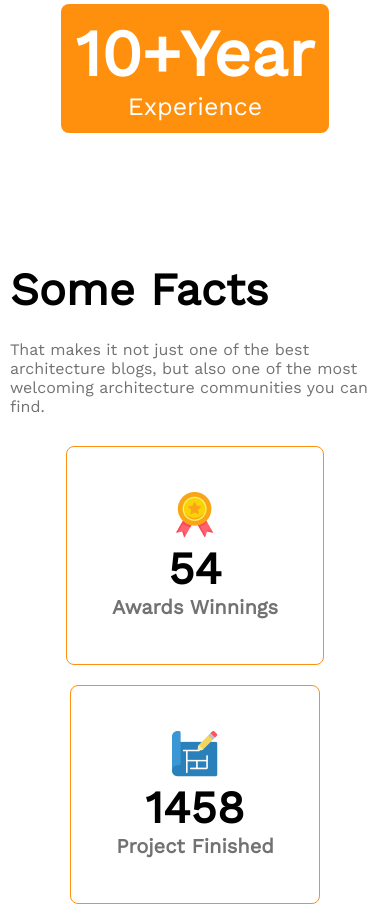
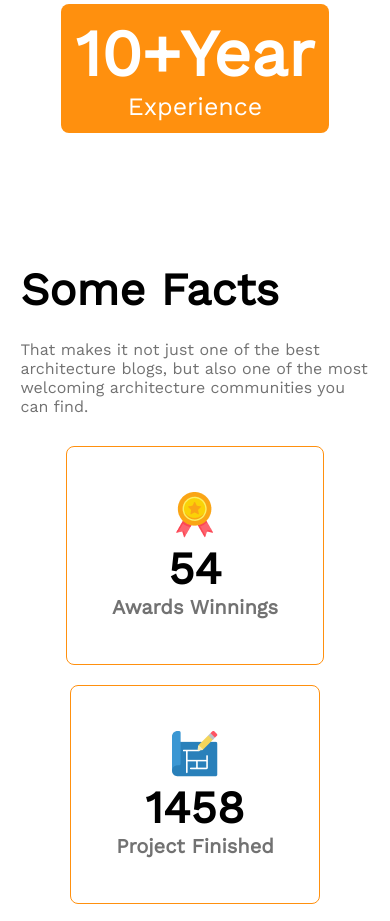
Before and after one commit to faridul22/g3-architects-solution, a plain HTML site: page index.html in a window 390 px wide. Shown: the part 4640-5561 px from the top of the page. Drawn offline with nearby package versions, Linux system fonts and the light colour scheme.

Commit message:
some issue solved

```diff
--- a/css/style.css
+++ b/css/style.css
@@ -288,7 +288,7 @@ footer {
 /* ------------------------------
    Responsive for mobile devices
 ----------------------------------*/
-@media only screen and (max-width:576px) {
+@media only screen and (max-width:577px) {
 
     /* common style */
     header {
@@ -317,6 +317,10 @@ footer {
     /* our feature section style */
     .features-thumbnail {
         grid-template-columns: repeat(1, 1fr);
+    }
+
+    .features-thumbnail img {
+        width: 100%;
     }
 
     .features-info {
@@ -352,8 +356,8 @@ footer {
 
     /* facts section style */
     .facts-section-header {
-        width: 100%;
-        padding-left: 10px;
+        width: 90%;
+        padding-left: 2px;
         margin: 0 auto;
     }
 
```
